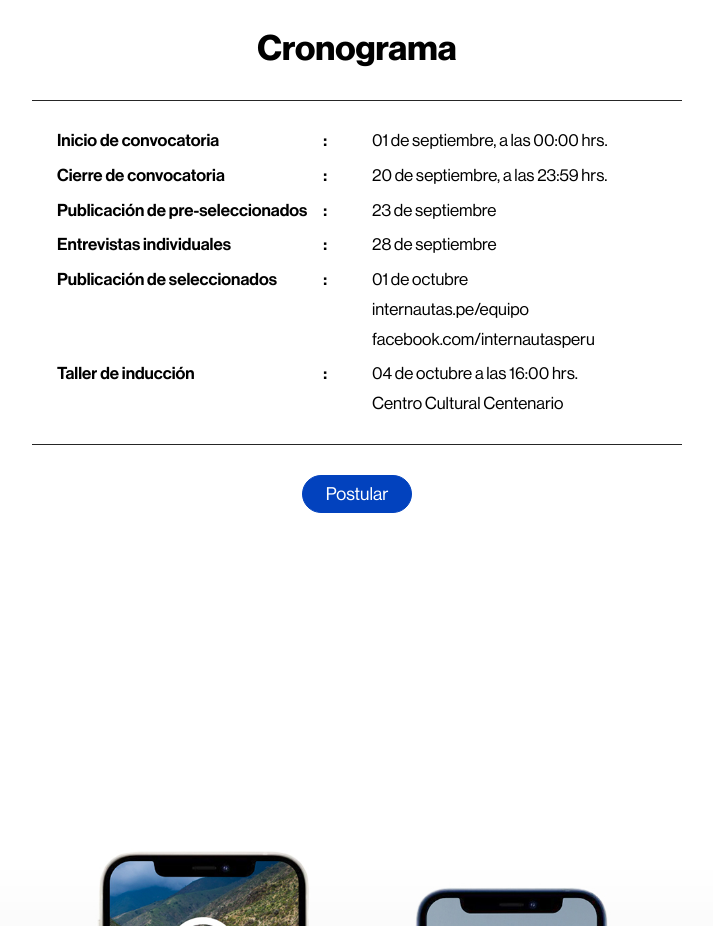
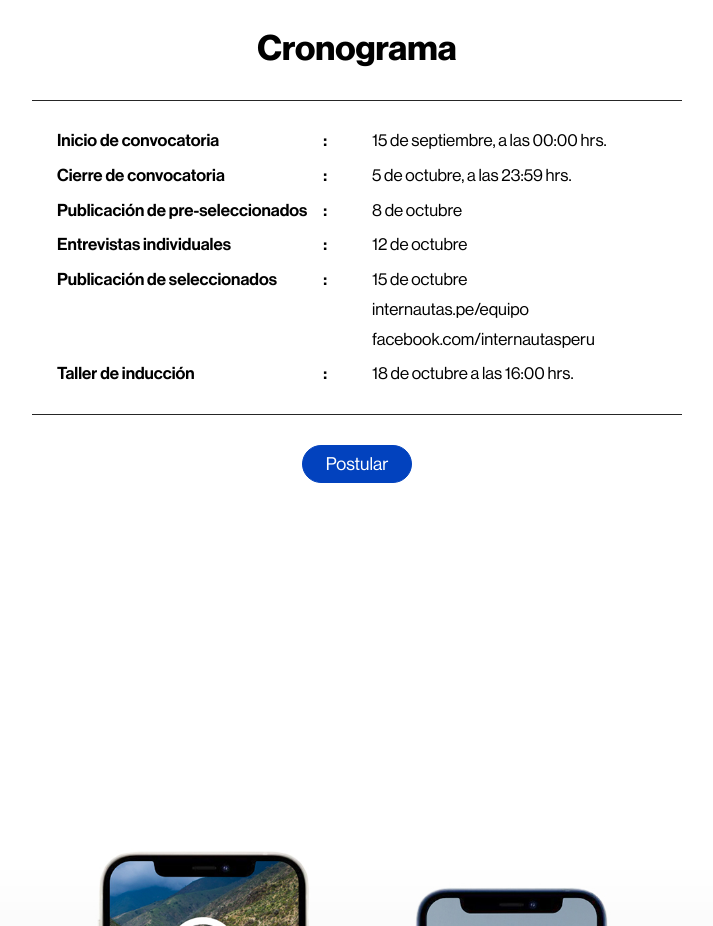
Before and after one commit to joangavelan/Internautas, a React (Create React App) app: page / in a window 1280 px wide. Shown: the part 4900-5826 px from the top of the page, without its empty margins (283-996 px from the left). Built offline with nearby package versions, Linux system fonts and the light colour scheme.

Commit message:
fechas actualizadas

```diff
--- a/src/sections/Convocatoria.js
+++ b/src/sections/Convocatoria.js
@@ -125,24 +125,24 @@ const Convocatoria = () => {
       <div>
         <div>
           <strong>Inicio de convocatoria<span>:</span></strong>
-          <p>01 de septiembre, a las 00:00 hrs.</p>
+          <p>15 de septiembre, a las 00:00 hrs.</p>
         </div>
         <div>
           <strong>Cierre de convocatoria<span>:</span></strong>
-          <p>20 de septiembre, a las 23:59 hrs.</p>
+          <p>5 de octubre, a las 23:59 hrs.</p>
         </div>
         <div>
           <strong>Publicación de pre-seleccionados<span>:</span></strong>
-          <p>23 de septiembre</p>
+          <p>8 de octubre</p>
         </div>
         <div>
           <strong>Entrevistas individuales<span>:</span></strong>
-          <p>28 de septiembre</p>
+          <p>12 de octubre</p>
         </div>
         <div>
           <strong>Publicación de seleccionados<span>:</span></strong>
           <div>
-            <p>01 de octubre</p>
+            <p>15 de octubre</p>
             <p>internautas.pe/equipo</p>
             <p>facebook.com/internautasperu</p>
           </div>
@@ -150,8 +150,7 @@ const Convocatoria = () => {
         <div>
           <strong>Taller de inducción<span>:</span></strong>
           <div>
-            <p>04 de octubre a las 16:00 hrs.</p>
-            <p>Centro Cultural Centenario</p>
+            <p>18 de octubre a las 16:00 hrs.</p>
           </div>
         </div>
       </div>
```
